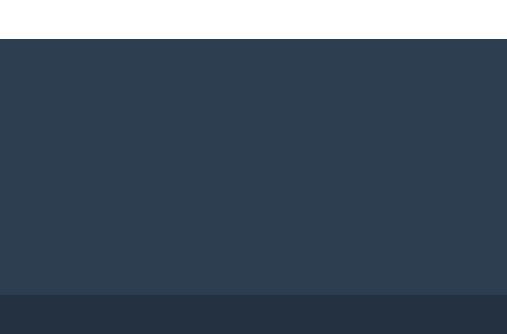
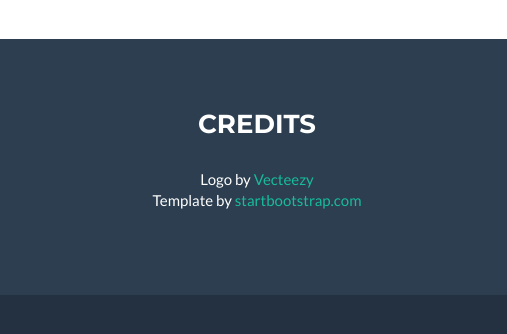
Before and after one commit to davidfrigola/personalsite, a plain HTML site: page static_site/site/index.html in a window 1280 px wide. Shown: the part 1767-2101 px from the top of the page, 773-1280 px from the left. Drawn offline with nearby package versions, Linux system fonts and the light colour scheme.

Commit message:
#issue11 #close Add credits and links

```diff
--- a/static_site/site/index.html
+++ b/static_site/site/index.html
@@ -242,6 +242,11 @@
                         </ul>
                     </div>
                     <div class="footer-col col-md-4">
+                    	<h3>Credits</h3>
+                    	<ul class="list-unstyled">
+	                    	<li> Logo by <a href="http://www.vecteezy.com/free-vector/icons" target="_blank">Vecteezy</a> </li>
+	                    	<li> Template by <a href="http://startbootstrap.com/template-overviews/freelancer/" target="_blank">startbootstrap.com</a> </li>
+                    	</ul>
                     </div>
                 </div>
             </div>
```
